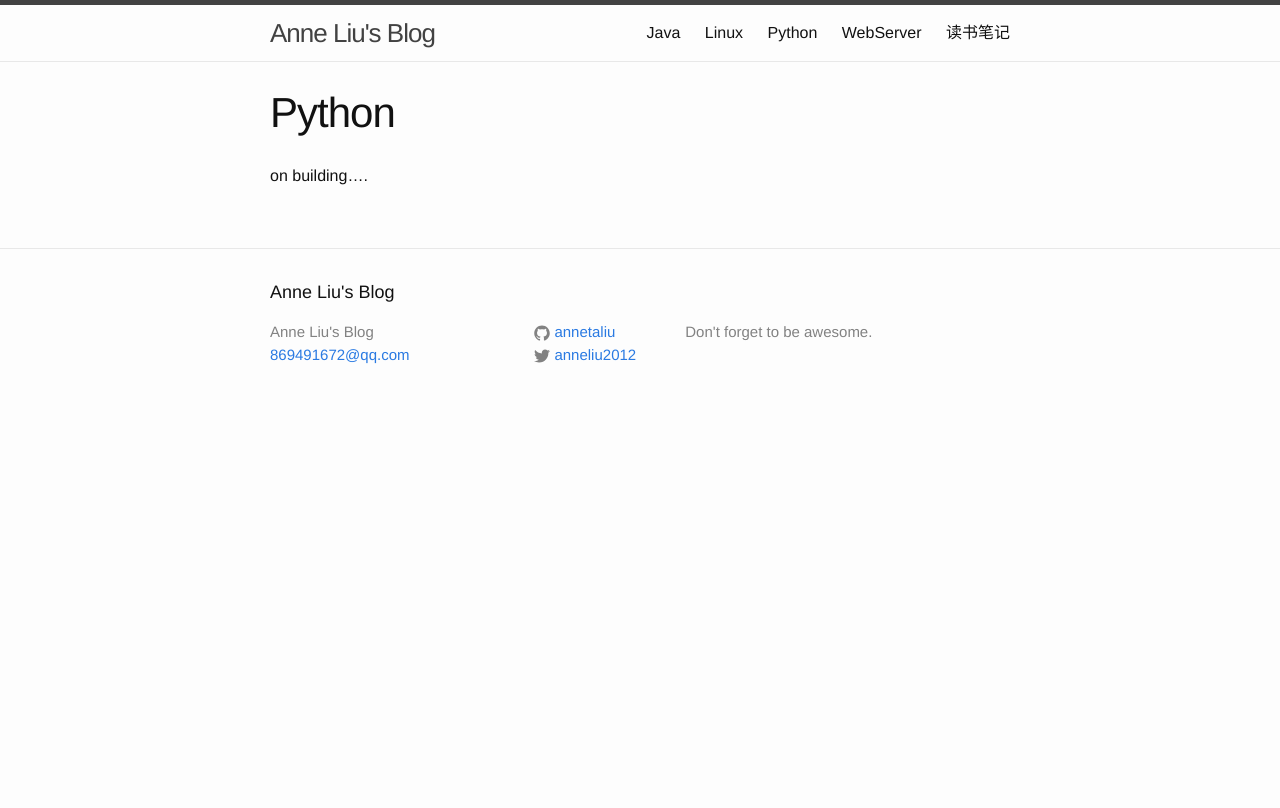
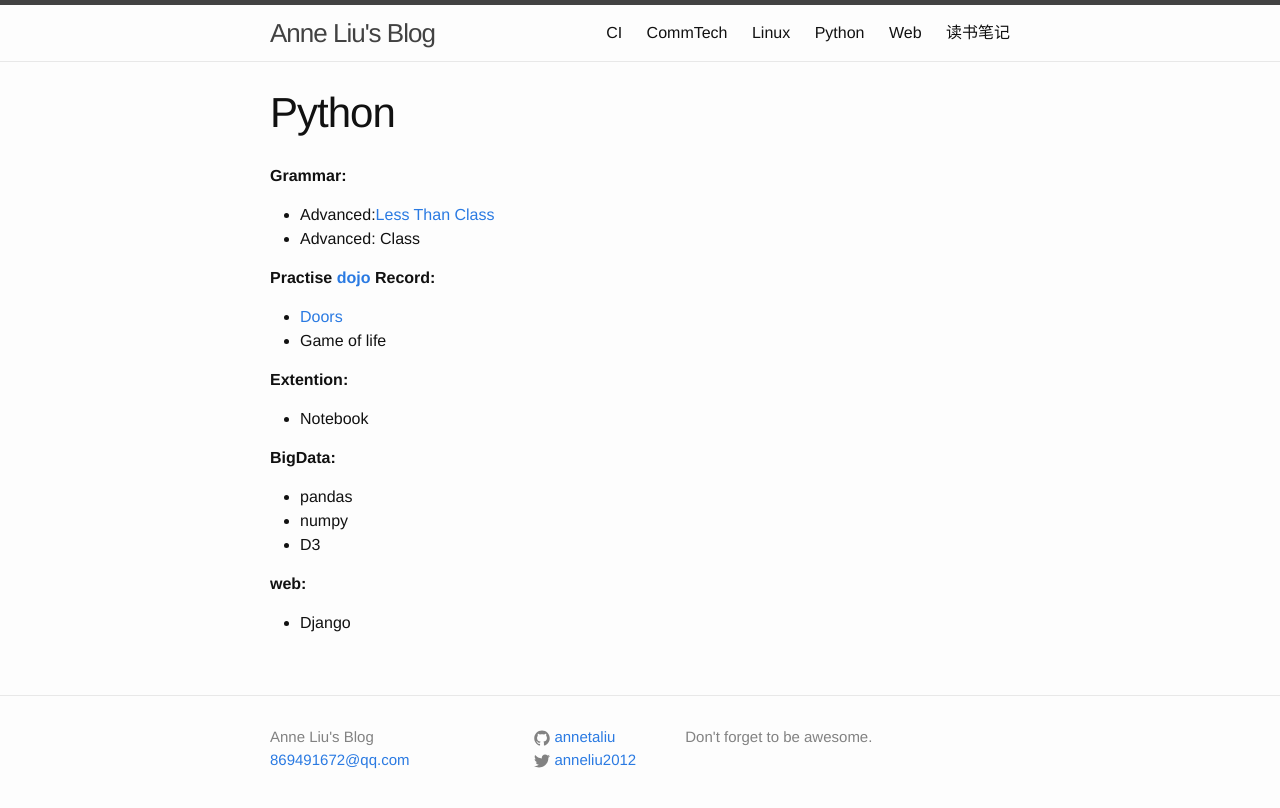
Before and after one commit to annetaliu/annetaliu.github.io, a Jekyll site: the page built from Pro/Python.md, in a window 1280 px wide. Shown: the top 808 px of the page. Built offline with Jekyll 4.4.1, drawn with Linux system fonts in a browser that asks for light colours; comment, search, counter and statistics services are not loaded.

Commit message:
update blog

````diff
--- a/Pro/Python.md
+++ b/Pro/Python.md
@@ -4,4 +4,26 @@ title: Python
 
 ---
 
-on building....
+**Grammar:**
+
+* Advanced:[Less Than Class](/python/advanced1)
+* Advanced: Class
+
+**Practise [dojo](http://cyber-dojo.org/) Record:**
+
+* [Doors](/python/dojo/doors)
+* Game of life
+
+**Extention:**
+
+* Notebook
+
+**BigData:**
+
+* pandas
+* numpy
+* D3
+
+**web:**
+
+* Django
--- a/_includes/footer.html
+++ b/_includes/footer.html
@@ -1,8 +1,6 @@
 <footer class="site-footer">
 
   <div class="wrapper">
-
-    <h2 class="footer-heading">{{ site.title }}</h2>
 
     <div class="footer-col-wrapper">
       <div class="footer-col footer-col-1">
--- a/_posts/2016-06-27-Python-advanced1.markdown
+++ b/_posts/2016-06-27-Python-advanced1.markdown
@@ -156,6 +156,7 @@ StopIteration
 		* 创建一个临时代码补丁
 		* 在特殊环境中运行受保护的代码
 	* contextlib是为了加强with语句，提供上下文机制的模块，它是通过Generator实现的。
+		* nested, closing
 		* ？下面的例子我的理解是： @contextmanager 增加了__enter__() 和 __exit__() 这个上下文。
 
 ``` bash
--- a/web/jekllweb.md
+++ /dev/null
@@ -1,6 +0,0 @@
----
-layout: page
-title:  WebServer
----
-
-* [Start Jekyll Blog on GitHub](/web/jekll)
````
Also changed, not shown: Pro/CI.md (added, +35 -0 lines), Pro/CommTech.md (added, +12 -0 lines), Pro/Java.md (deleted, +0 -7 lines), Pro/Linux.md (+9 -0 lines), Pro/web.md (added, +25 -0 lines), _posts/2016-07-28-Python-dojo-doors.markdown (added, +68 -0 lines).
